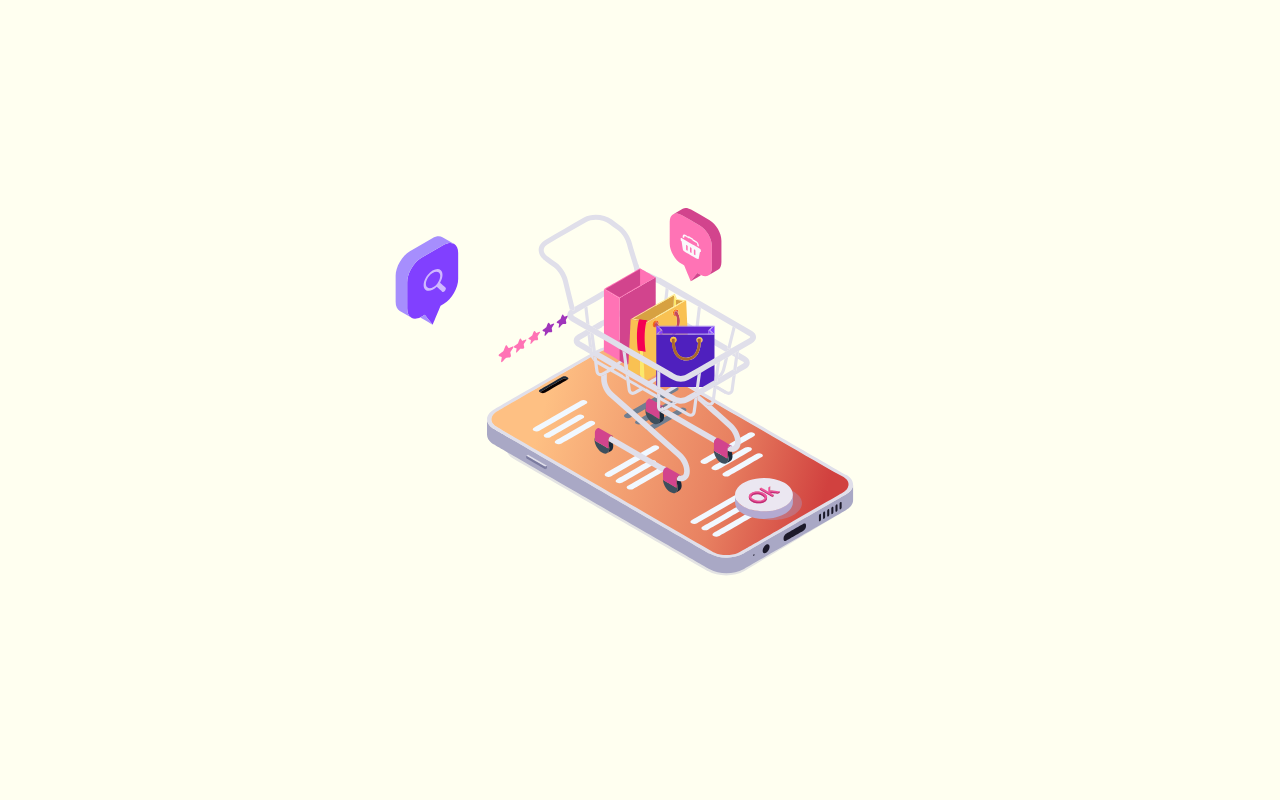
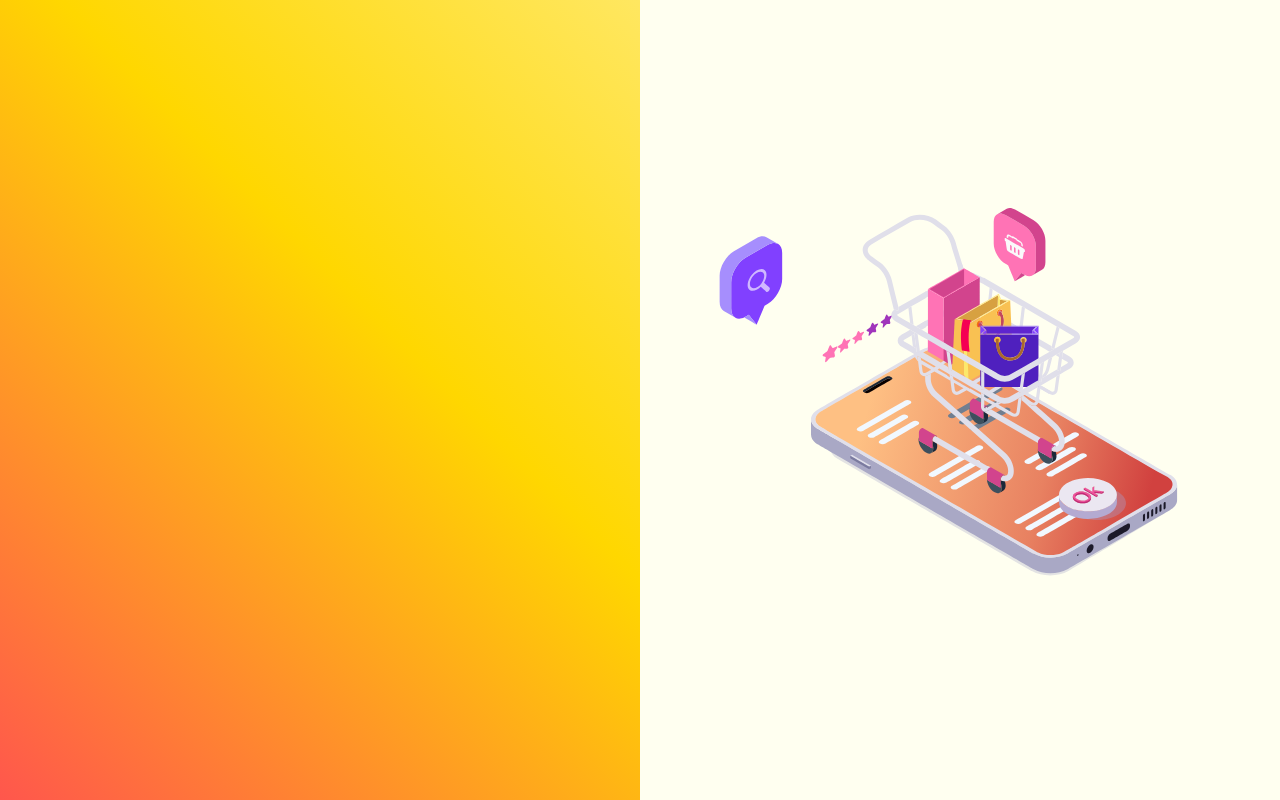
Before and after one commit to CibeleMartins/carrinho-compras, a React (Create React App) app: page / in a window 1280 px wide. Built offline with nearby package versions, Linux system fonts and the light colour scheme.

Commit message:
🚧 feat: começou a criar estilizar a lista de produtos

```diff
--- a/package.json
+++ b/package.json
@@ -3,6 +3,7 @@
   "version": "0.1.0",
   "private": true,
   "dependencies": {
+    "@chakra-ui/core": "^0.8.0",
     "@chakra-ui/react": "^2.4.5",
     "@emotion/react": "^11.10.5",
     "@emotion/styled": "^11.10.5",
--- a/src/components/LottieAnimation/ShoppingCartLottie.jsx
+++ b/src/components/LottieAnimation/ShoppingCartLottie.jsx
@@ -1,31 +1,22 @@
-import React from 'react'
+import React from 'react';
 import Lottie from 'react-lottie';
-import * as lottieJson from './83548-online-shopping-black-friday.json'
+import * as lottieJson from './83548-online-shopping-black-friday.json';
 
-const ShoppingCartLottie = ()=> {
-
+const ShoppingCartLottie = () => {
   const defaultOptions = {
     loop: true,
     autoplay: true,
     animationData: lottieJson,
     rendererSettings: {
-          preserveAspectRatio: 'xMidYMid slice'
-        }
+      preserveAspectRatio: 'xMidYMid slice',
+    },
   };
 
   return (
     <>
-
-            <Lottie
-            options={defaultOptions}
-            height={400}
-            width={500}
-            />
+      <Lottie options={defaultOptions} height={400} width={500} />
     </>
-    )
-
-}
-
-
+  );
+};
 
 export default ShoppingCartLottie;
--- /dev/null
+++ b/src/components/ProductsList/ProductsList.jsx
@@ -0,0 +1,20 @@
+import { VStack, Box } from "@chakra-ui/react";
+
+import style from './ProductsList.module.css'
+
+const ProductLists = ()=> {
+
+    return (
+        <VStack
+        w="50%"
+        h="100vh"
+        className={style.gradient}>
+
+        </VStack>
+
+
+    )
+}
+
+
+export default ProductLists;
--- /dev/null
+++ b/src/components/ProductsList/ProductsList.module.css
@@ -0,0 +1,19 @@
+.gradient {
+  background: linear-gradient(45deg, #7928CA, #FF0080, #FFD700, #FFFFF0);
+  background-size: 300% 300%;
+  animation: colors 15s ease infinite;
+}
+
+@keyframes colors {
+  8% {
+    background-position: 0% 50%;
+  }
+
+  50% {
+    background-position: 100% 50%;
+  }
+
+  100% {
+    background-position: 0% 50%;
+  }
+}
--- a/src/index.js
+++ b/src/index.js
@@ -1,13 +1,12 @@
 import React, { StrictMode } from 'react';
 import * as ReactDOM from 'react-dom/client';
 import App from './App';
-
 
 const container = document.getElementById('root');
 const root = ReactDOM.createRoot(container);
 
 root.render(
   <StrictMode>
-    <App />
+      <App />
   </StrictMode>
 );
--- a/src/pages/Home.jsx
+++ b/src/pages/Home.jsx
@@ -1,17 +1,15 @@
-import { HStack } from "@chakra-ui/react"
+import { HStack } from '@chakra-ui/react';
 
-import ShoppingCartLottie from "../components/LottieAnimation/ShoppingCartLottie";
+import ShoppingCartLottie from '../components/LottieAnimation/ShoppingCartLottie';
+import ProductLists from '../components/ProductsList/ProductsList';
 
-const Home = ()=> {
-
-    return (
-        <HStack
-        w="100%"
-        h="100vh"
-        bg="#FFFFF0">
-            <ShoppingCartLottie/>
-        </HStack>
-    )
-}
+const Home = () => {
+  return (
+    <HStack w="100%" h="100vh" bg="#FFFFF0">
+      <ProductLists/>
+      <ShoppingCartLottie />
+    </HStack>
+  );
+};
 
 export default Home;
```
Also changed, not shown: 1 other file (tests, documents, lock files or other folders). Lines whose indentation alone changed are shown as unchanged.
